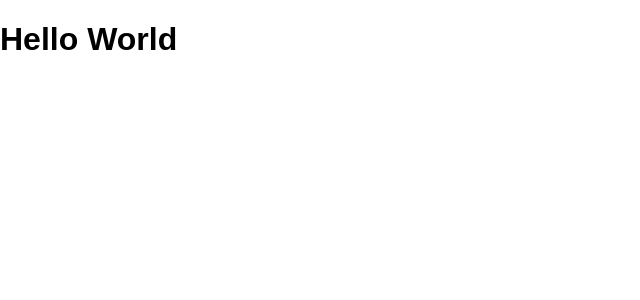
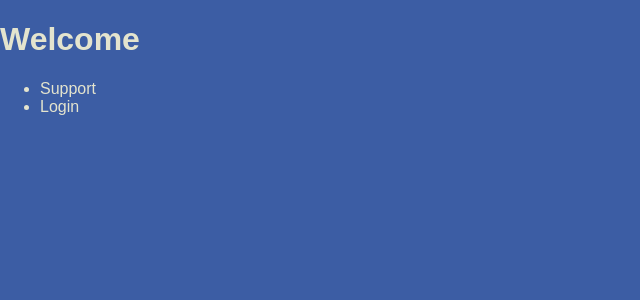
Before and after one commit to JackSpeidel/jack-speidel-capstone, a React (Create React App) app: page / in a window 1280 px wide. Shown: the top 300 px of the page, without its empty margins (0-640 px from the left). Built offline with nearby package versions, Linux system fonts and the light colour scheme.

Commit message:
nav setup

```diff
--- a/src/App.js
+++ b/src/App.js
@@ -1,10 +1,11 @@
 import './App.scss';
 import { useAnimate } from "framer-motion";
+import Nav from './components/Nav/Nav';
 
 function App() {
   return (
     <div className="App">
-      <h1>Hello World</h1>
+      < Nav/>
     </div>
   );
 }
--- a/src/App.scss
+++ b/src/App.scss
@@ -1,5 +1,4 @@
 @use './styles/partials/fonts' as *;
-
 
 body {
   margin: 0;
@@ -7,4 +6,6 @@ body {
   box-sizing: border-box;
   font-family: 'Montseratt', Arial, Helvetica, sans-serif;
   text-decoration: none;
+  background-color: #3c5da4;
+  color: rgb(228, 228, 206);
 }
--- /dev/null
+++ b/src/components/Nav/Nav.jsx
@@ -0,0 +1,16 @@
+import React from 'react'
+
+const Nav = () => {
+
+  return (
+    <div className='nav'>
+        <h1 className='nav__heading'>Welcome</h1>
+        <ul className='nav__list'>
+            <li className='nav__list-item'>Support</li>
+            <li className='nav__list-item'>Login</li>
+        </ul>
+    </div>
+  )
+}
+
+export default Nav
--- /dev/null
+++ b/src/components/Nav/nav.scss
@@ -0,0 +1,9 @@
+
+.nav {
+    display: flex;
+
+    &__list {
+    flex-direction: row;
+    }
+
+}
--- a/src/styles/partials/_fonts.scss
+++ b/src/styles/partials/_fonts.scss
@@ -1,17 +1,17 @@
 @font-face {
     font-family: 'Montserrat';
-    src: url(./assets/fonts/Montserrat-Regular.ttf);
+    src: url(../../assets/fonts/Montserrat-Regular.ttf);
     font-weight: 400;
   }
 
   @font-face {
     font-family: 'Montserrat';
-    src: url(./assets/fonts/Montserrat-SemiBold.ttf);
+    src: url(../../assets/fonts/Montserrat-SemiBold.ttf);
     font-weight: 600;
   }
 
   @font-face {
     font-family: 'Montserrat';
-    src: url(./assets/fonts/Montserrat-Bold.ttf);
+    src: url(../../assets/fonts/Montserrat-Bold.ttf);
     font-weight: 700;
   }
```
